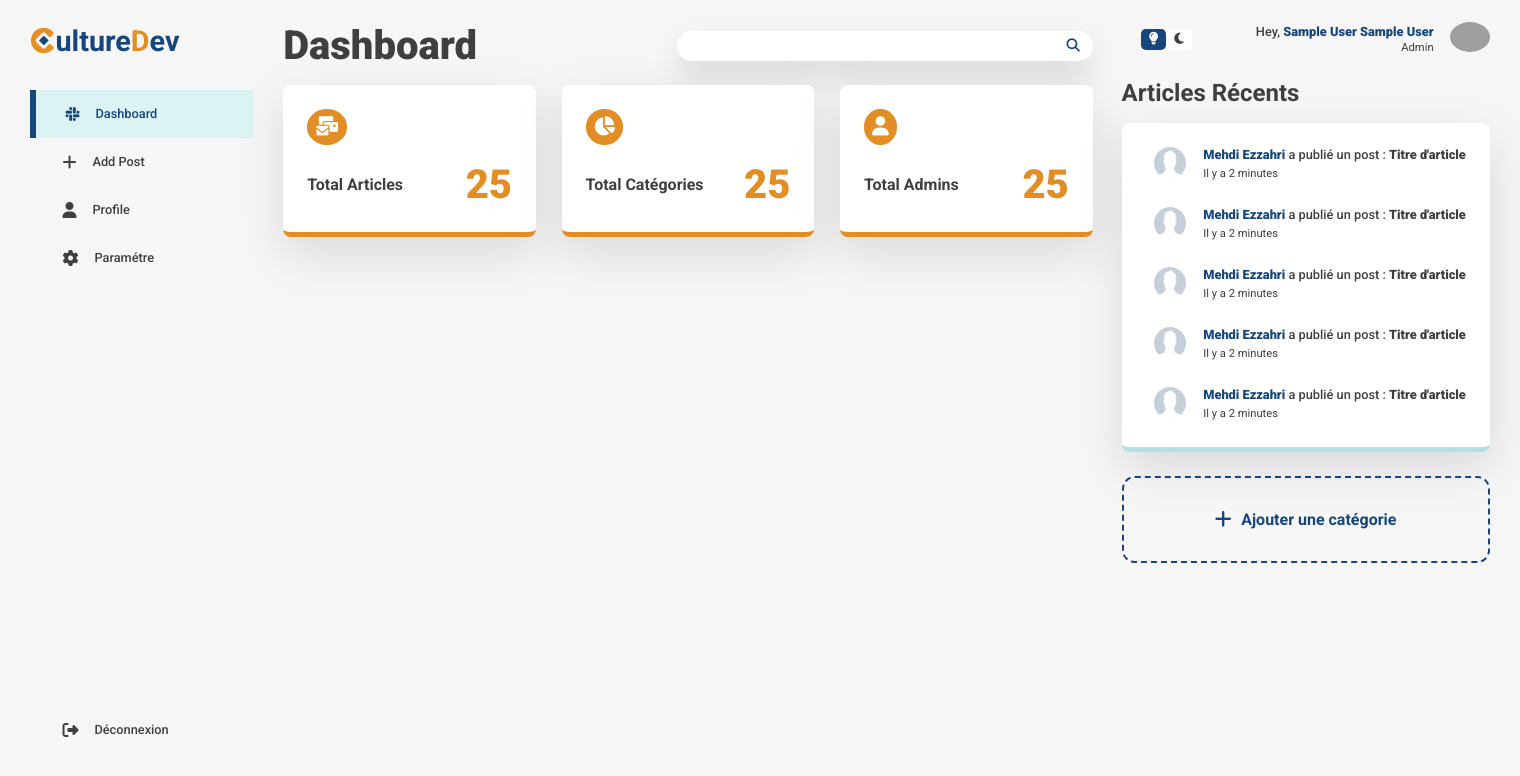
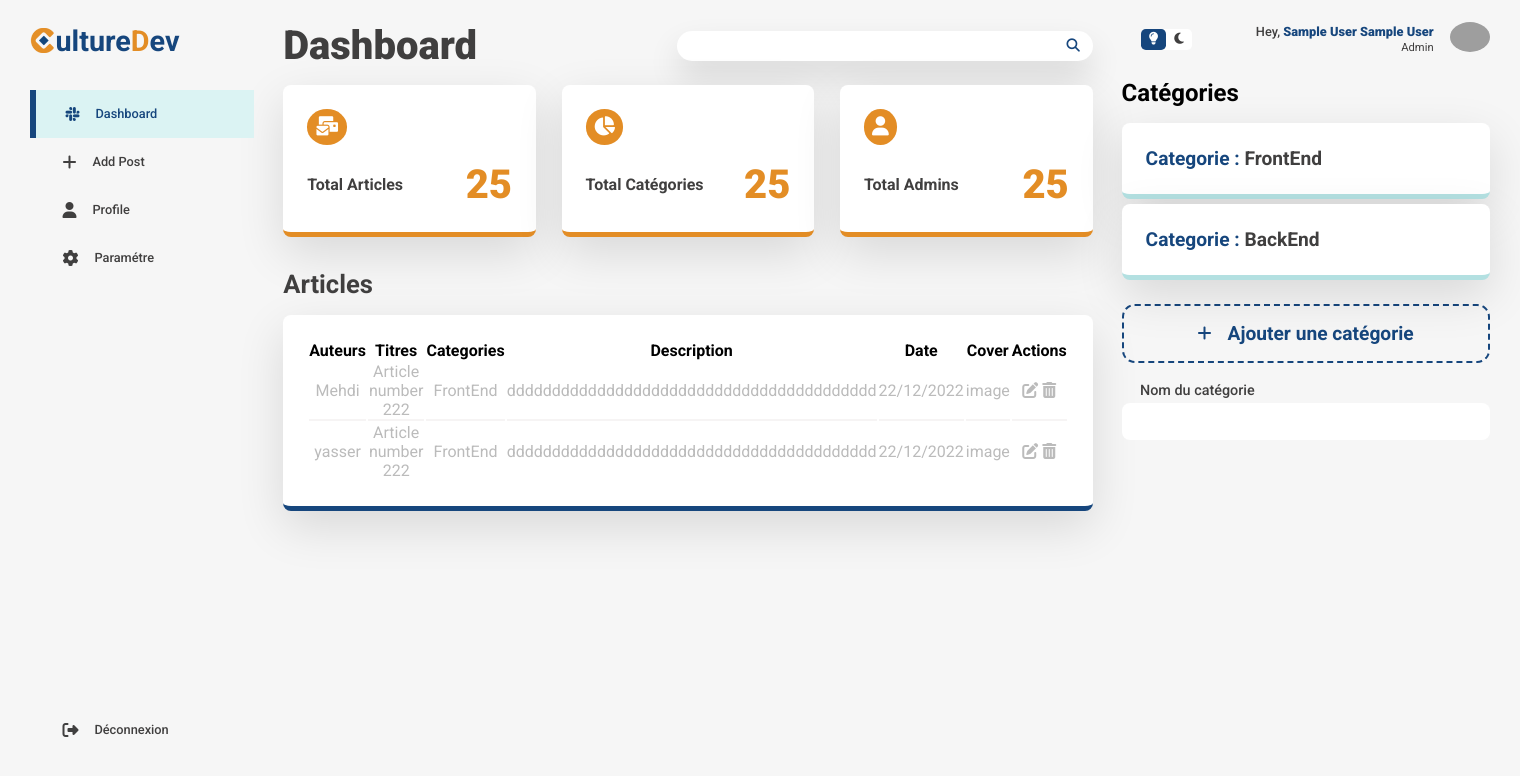
Before and after one commit to MehdiEz-z/CultureDev, a PHP site: page /dashboard.php in a window 1520 px wide. Shown: the top 776 px of the page. Run offline with PHP 8.4, Linux system fonts and the light colour scheme; the visitor is signed in with stand-in values (Sample User, id 1); some libraries are stand-ins or nearby versions; grey boxes are pictures that could not be loaded.

Commit message:
Transfert de projet

```diff
--- a/Assets/Css/mains.css
+++ b/Assets/Css/mains.css
@@ -1,3 +1,4 @@
+@charset "UTF-8";
 @import url("https://fonts.googleapis.com/css2?family=Roboto:wght@100;300;400;500;700;900&display=swap");
 * {
   padding: 0;
@@ -230,6 +231,42 @@ aside .sidebar a:hover i {
   font-weight: 900;
   color: #E38D25;
 }
+.dashbd .articles {
+  margin-top: 2rem;
+}
+.dashbd .articles h2 {
+  font-size: 1.6rem;
+  color: #403f3f;
+  margin-bottom: 0.8rem;
+}
+.dashbd .articles table {
+  width: 100%;
+  text-align: center;
+  background: white;
+  padding: 1.5rem;
+  border-radius: 0.5rem;
+  border-bottom: 5px solid #16467D;
+  margin-top: 1rem;
+  box-shadow: 0 1rem 3rem rgba(10, 10, 10, 0.12);
+  transition: 0.4s;
+}
+.dashbd .articles table:hover {
+  box-shadow: none;
+}
+.dashbd .articles table tbody td {
+  border-bottom: 2px solid #f6f4f4;
+  height: 2.8rem;
+  font-size: 1rem;
+  color: #bbb;
+}
+.dashbd .articles table tbody td .actions {
+  display: flex;
+  align-items: center;
+  justify-content: center;
+}
+.dashbd .articles table tbody tr:last-child td {
+  border: none;
+}
 
 .right-dash {
   margin-top: 1.4rem;
@@ -294,99 +331,97 @@ aside .sidebar a:hover i {
   width: 2.5rem;
   border-radius: 50%;
 }
-.right-dash .recent-posts {
+.right-dash .catégories {
   margin-top: 1.4rem;
 }
-.right-dash .recent-posts h2 {
-  margin-bottom: 0.8rem;
-  font-size: 1.5rem;
-  font-weight: 700;
-  color: #403f3f;
+.right-dash .catégories h2 {
+  margin-bottom: 1rem;
 }
-.right-dash .recent-posts .posts {
+.right-dash .catégories .category {
   background: white;
   padding: 1.5rem;
   border-radius: 0.5rem;
   border-bottom: 5px solid #B3E0E1;
-  margin-top: 1rem;
+  margin-top: 0.3rem;
   box-shadow: 0 1rem 3rem rgba(10, 10, 10, 0.12);
   transition: 0.4s;
+  position: relative;
 }
-.right-dash .recent-posts .posts:hover {
+.right-dash .catégories .category:hover {
   box-shadow: none;
+  border-bottom-color: #B94A48;
 }
-.right-dash .recent-posts .posts .post {
-  display: grid;
-  grid-template-columns: 2.6rem auto;
-  gap: 1rem;
-  margin-bottom: 1.5rem;
+.right-dash .catégories .category:hover .delete-cat {
+  visibility: visible;
 }
-.right-dash .recent-posts .posts .post:last-child {
-  margin-bottom: 0;
-}
-.right-dash .recent-posts .posts .post img {
-  width: 2rem;
-  border-radius: 50%;
-  margin-left: 0.5rem;
-}
-.right-dash .recent-posts .posts .post .post-infos {
-  overflow: hidden;
-  white-space: nowrap;
-  text-overflow: ellipsis;
-}
-.right-dash .recent-posts .posts .post .post-infos p {
-  font-size: 0.8rem;
-  font-weight: 500;
+.right-dash .catégories .category p {
+  font-size: 1.2rem;
+  font-weight: 600;
   color: #403f3f;
 }
-.right-dash .recent-posts .posts .post .post-infos p .username-post {
-  font-size: 0.8rem;
-  font-weight: 900;
+.right-dash .catégories .category p span {
+  font-size: 1.2rem;
+  font-weight: 700;
   color: #16467D;
 }
-.right-dash .recent-posts .posts .post .post-infos p .title-post {
-  font-size: 0.8rem;
-  font-weight: 900;
-  color: #403f3f;
+.right-dash .catégories .category .delete-cat {
+  visibility: hidden;
+  position: absolute;
+  top: 7%;
+  left: 94%;
+  color: #B94A48;
 }
-.right-dash .recent-posts .posts .post .post-infos small {
-  font-size: 0.7rem;
-  font-weight: 400;
-  color: #403f3f;
-}
-.right-dash .add-categorie {
-  display: flex;
-  align-items: center;
-  justify-content: center;
-  margin-top: 1.5rem;
+.right-dash form .add-categorie {
+  margin: 1.5rem 0 2.5rem 0;
   border-radius: 0.8rem;
-  padding: 2rem;
+  padding: 1rem;
   background: transparent;
   border: 2px dashed #16467D;
   transition: 0.3s;
   cursor: pointer;
 }
-.right-dash .add-categorie:hover {
-  background: #16467D;
-  border: none;
+.right-dash form .add-categorie:hover {
+  background: white;
   box-shadow: 0 1rem 3rem rgba(10, 10, 10, 0.12);
 }
-.right-dash .add-categorie:hover h3, .right-dash .add-categorie:hover i {
-  color: white;
-}
-.right-dash .add-categorie div {
+.right-dash form .add-categorie a {
   display: flex;
   align-items: center;
-  gap: 0.6rem;
-}
-.right-dash .add-categorie div h3 {
-  font-size: 1rem;
+  justify-content: center;
+  gap: 1rem;
+  font-size: 1.2rem;
   font-weight: 700;
   color: #16467D;
+  text-decoration: none;
 }
-.right-dash .add-categorie div i {
-  font-size: 1.2rem;
+.right-dash form .add-categorie a i {
+  font-size: 1rem;
   color: #16467D;
+}
+.right-dash form .formContent {
+  position: relative;
+  height: 37px;
+}
+.right-dash form .formContent .input-categorie {
+  position: absolute;
+  width: 100%;
+  height: 100%;
+  border: none;
+  outline: none;
+  border-radius: 0.5rem;
+  background: white;
+  text-indent: 1rem;
+  font-size: 0.9rem;
+  color: #403f3f;
+}
+.right-dash form .formContent label {
+  position: absolute;
+  top: -55%;
+  left: 5%;
+  font-size: 0.9rem;
+  font-weight: 500;
+  color: #403f3f;
+  pointer-events: none;
 }
 
 .signup-btn, .login-btn {
--- /dev/null
+++ b/Assets/Javascript/datatable.js
@@ -0,0 +1,3 @@
+$(document).ready( function () {
+    $('#articles-table  ').DataTable();
+} );
--- a/Assets/Sass/Components/_buttons.scss
+++ b/Assets/Sass/Components/_buttons.scss
@@ -1,4 +1,4 @@
-//Boutton Login & Signup
+//Boutton Signup
 .signup-btn{
     @include w-h(100%,45px);
     @include outline;
@@ -12,6 +12,7 @@
         background-color: $orange;
     }
 }
+//Boutton Login
 .login-btn{
     @extend .signup-btn;
 }
--- a/Assets/Sass/Layouts/_main-dash.scss
+++ b/Assets/Sass/Layouts/_main-dash.scss
@@ -54,5 +54,35 @@
             }
         }
     }
+    .articles{
+        margin-top: 2rem;
+        h2{
+            @include font(1.6rem,null,$black);
+            margin-bottom: .8rem;
+        }
+        table{
+            @include w-h(100%,null);
+            text-align: center;
+            @include card($blue-one);
+            tbody{
+                td{
+                    border-bottom: 2px solid #f6f4f4;
+                    height: 2.8rem;
+                    @include font(1rem,null,$grey);
+                    .actions{
+                        @include flex(flex,center,center,null);
+                    }
+                }
+                tr{
+                    &:last-child{
+                        td{
+                            border: none;
+                        }
+                    }
+                }
+
+            }
+        }
+    }
 
 }
--- a/Assets/Sass/Layouts/_right-dash.scss
+++ b/Assets/Sass/Layouts/_right-dash.scss
@@ -43,71 +43,79 @@
             }
         }
     }
-    .recent-posts{
+    .catégories{
         margin-top: 1.4rem;
         h2{
-            margin-bottom: .8rem;
-            @include font(1.5rem,700,$black);
+            margin-bottom: 1rem;
         }
-        .posts{
-            @include card($blue-tree);
-            .post{
-                @include grid(grid,2.6rem auto,null);
-                gap: 1rem;
-                margin-bottom: 1.5rem;
-                &:last-child{
-                    margin-bottom: 0;
-                }
-                img{
-                    width: 2rem;
-                    border-radius: 50%;
-                    margin-left: .5rem;
-                }
-                .post-infos{
-                        overflow: hidden;
-                        white-space: nowrap;
-                        text-overflow: ellipsis;
-                    p{
-                        @include font(.8rem,500,$black);
-                        .username-post{
-                            @include font(.8rem,900,$blue-one);
-                        }
-                        .title-post{
-                            @include font(.8rem,900,$black);
+        .category{
+            background: $white;
+            padding: 1.5rem;
+            border-radius: .5rem;
+            border-bottom: 5px solid $blue-tree;
+            margin-top: .3rem;
+            box-shadow: 0 1rem 3rem rgba(10, 10, 10, 0.12);
+            transition: .4s;
+            position: relative;
+            &:hover{
+                box-shadow: none;
+                border-bottom-color: $errorText;
+                .delete-cat{
+                    visibility: visible;
                 }
             }
-                    small{
-                        @include font(.7rem,400,$black);
+            p{
+                @include font(1.2rem,600,$black);
+                span{
+                    @include font(1.2rem,700,$blue-one);
+                }
+            }
+            .delete-cat{
+                visibility: hidden;
+                @include position(absolute,7%,94%);
+                color: $errorText;
             }
         }
     }
-        }
-    }
+    form{
         .add-categorie{
-        @include flex(flex,center,center,null);
-        margin-top: 1.5rem;
+            margin: 1.5rem 0 2.5rem 0;
             border-radius: .8rem;
-        padding: 2rem;
+            padding: 1rem;
             background: transparent;
             border: 2px dashed $blue-one;
             transition: 0.3s;
             cursor: pointer;
             &:hover{
-            background: $blue-one;
-            border: none;
+                background: $white;
                 box-shadow: 0 1rem 3rem rgba(10, 10, 10, 0.12);
-            h3,i{
-                color: $white;
+            }
+            a{
+                @include flex(flex,center,center,null);
+                gap: 1rem;
+                @include font(1.2rem,700,$blue-one);
+                text-decoration: none;
+                i{
+                    @include font(1rem,null,$blue-one);
                 }
             }
-        div{
-            @include flex(flex,center,null,null);
-            gap: .6rem;
-            h3{
-                @include font(1rem,700,$blue-one);
         }
-            i{
-                @include font(1.2rem,null,$blue-one);
+        .formContent{
+            position: relative;
+            @include w-h(null,37px);
+            .input-categorie{
+                position: absolute;
+                @include w-h(100%,100%);
+                @include outline;
+                border-radius: .5rem;
+                background: $white;
+                text-indent: 1rem;
+                @include font(.9rem,null,$black);
+            }
+            label{
+                @include position(absolute,-55%,5%);
+                @include font(.9rem,500,$black);
+                pointer-events: none;
             }
         }
     }
--- /dev/null
+++ b/controller/category_controller.php
@@ -0,0 +1,13 @@
+<?php
+require_once '../model/category.php';
+
+if(isset($_POST["saveCategory"])) addCategory();
+
+function addCategory(){
+    $category = new Categories();
+    $category->setcategorie($_POST['name-categorie']);
+
+    $category->addcategorie();
+    header("Location:../view/dashboard.php");
+
+}
--- a/controller/shared.php
+++ b/controller/shared.php
@@ -1,4 +1,5 @@
 <?php
     session_start();
-    require_once 'user_controller.php'
+    require_once 'user_controller.php';
+    require_once 'category_controller.php';
 ?>
--- a/controller/user_controller.php
+++ b/controller/user_controller.php
@@ -55,12 +55,12 @@ function logIn(){
     }
 }
 
-function displayUser(){
-    $user = new User();
+// function displayUser(){
+//     $user = new User();
 
-    $user->setUserId($_SESSION['user']);
-    return $this->getuser();
-}
+//     $user->setUserId($_SESSION['user']);
+//     return $this->getuser();
+// }
 
 
 ?>
--- /dev/null
+++ b/model/category.php
@@ -0,0 +1,47 @@
+<?php
+require_once 'connection.php';
+
+class Categories extends Connection
+{
+    public $id;
+    public $categorie;
+
+    public function setCategoryId( $id)
+    {
+        $this->id = $id;
+    }
+
+    public function setcategorie($categorie)
+    {
+        $this->categorie = $categorie;
+    }
+
+    //=================================== methods ===================================//
+
+    function getallcategorie(){
+
+        $stmt = $this->connect()->prepare("SELECT * FROM category");
+        $stmt->execute();
+
+        return $stmt->fetchAll();
+    }
+
+    function addcategorie(){
+
+        $stmt = $this->connect()->prepare("INSERT INTO category  VALUES (NULL,?)");
+        $stmt->execute([$this->categorie]);
+
+    }
+
+    // function updatecategorie(){
+
+    //     $stmt = $this->connect()->prepare("UPDATE category SET name = ? WHERE category_id = ?");
+    //     $stmt->execute([$this->categorie, $this->id]);
+    // }
+
+    function deletecategorie(){
+
+        $stmt = $this->connect()->prepare("DELETE FROM category WHERE category_id=?");
+        $stmt->execute([$this->id]);
+    }
+}
--- a/model/user.php
+++ b/model/user.php
@@ -67,13 +67,13 @@ class User extends Connection
         return $stmt->fetch();
     }
 
-    function getuser(){
+    // function getuser(){
 
-        $stmt = $this->connect()->prepare("SELECT * FROM users WHERE id_user= ?");
-        $stmt->execute([$this->id]);
+    //     $stmt = $this->connect()->prepare("SELECT * FROM users WHERE id_user= ?");
+    //     $stmt->execute([$this->id]);
 
-        return $stmt->fetch();
-    }
+    //     return $stmt->fetch();
+    // }
 }
 
 ?>
--- a/view/dashboard.php
+++ b/view/dashboard.php
@@ -5,48 +5,9 @@ require_once '../controller/shared.php';
 
 if(!isset($_SESSION['user'])) header("Location:login.php");
 
+require_once './includes/sidebar.php';
+
 ?>
-<body class="dash">
-    <div class="container">
-
-        <!-- Sidebar -->
-        <aside>
-            <!-- Top Sidebar -->
-            <div class="top">
-                <!-- Logo Sidebar -->
-                <div class="logo">
-                    <img src="../Assets/Images/logo.png" alt="CultureDevLogo">
-                    <h3>ulture<span>D</span>ev</h3>
-                </div>
-                <div class="close" id="close-btn">
-                    <i class="fa-solid fa-xmark"></i>
-                </div>
-            </div>
-            <!-- Sidebar Content -->
-            <div class="sidebar">
-                <a href="#" class="active">
-                    <i class="icon fa-brands fa-slack"></i>
-                    <h3>Dashboard</h3>
-                </a>
-                <a href="#">
-                    <i class="fa-solid fa-plus"></i>
-                    <h3>Add Post</h3>
-                </a>
-                <a href="#">
-                    <i class="icon fa-solid fa-user"></i>
-                    <h3>Profile</h3>
-                </a>
-                <a href="#">
-                    <i class="icon fa-solid fa-gear"></i>
-                    <h3>Paramétre</h3>
-                </a>
-                <a href="../controller/logout.php">
-                    <i class="icon fa-solid fa-right-from-bracket"></i>
-                    <h3>Déconnexion</h3>
-                </a>
-            </div>
-        </aside>
-
         <!-- Main Content -->
         <main class="dashbd">
             <div class="top-main">
@@ -92,8 +53,50 @@ if(!isset($_SESSION['user'])) header("Location:login.php");
                     </div>
                 </div>
             </div>
-          </main>
-
+            <!-- Tableau d'affichage  des Articles-->
+            <div class="articles">
+                <h2>Articles</h2>
+                <table id="articles-table">
+                    <thead>
+                        <tr>
+                            <th>Auteurs</th>
+                            <th>Titres</th>
+                            <th>Categories</th>
+                            <th>Description</th>
+                            <th>Date</th>
+                            <th>Cover</th>
+                            <th>Actions</th>
+                        </tr>
+                    </thead>
+                    <tbody>
+                        <tr>
+                            <td>Mehdi</td>
+                            <td>Article number 222</td>
+                            <td>FrontEnd</td>
+                            <td>ddddddddddddddddddddddddddddddddddddddddd</td>
+                            <td>22/12/2022</td>
+                            <td>image</td>
+                            <td class="actions">
+                                <i class="fa-solid fa-pen-to-square"></i>
+                                <i class="fa-solid fa-trash-can"></i>
+                            </td>
+                        </tr>
+                        <tr>
+                            <td>yasser</td>
+                            <td>Article number 222</td>
+                            <td>FrontEnd</td>
+                            <td>ddddddddddddddddddddddddddddddddddddddddd</td>
+                            <td>22/12/2022</td>
+                            <td>image</td>
+                            <td class="actions">
+                                <i class="fa-solid fa-pen-to-square"></i>
+                                <i class="fa-solid fa-trash-can"></i>
+                            </td>
+                        </tr>
+                    </tbody>
+                </table>
+            </div>
+        </main>
         <!-- Right Dashboard content -->
         <div class="right-dash">
             <!-- Top Right Dashboard -->
@@ -118,63 +121,33 @@ if(!isset($_SESSION['user'])) header("Location:login.php");
                 </div>
             </div>
             <!-- Recents Posts -->
-            <div class="recent-posts">
-                <h2>Articles Récents</h2>
-                <div class="posts">
-                    <div class="post">
-                        <div class="profile-photo">
-                            <img src="../Assets/Images/user-1.jpg" alt="Photo de profile">
-                        </div>
-                        <div class="post-infos">
-                            <p><span class="username-post">Mehdi Ezzahri</span> a publié un post : <span class="title-post">Titre d'article posté</span></p>
-                            <small>Il y a 2 minutes</small>
-                        </div>
+            <div class="catégories">
+                <h2>Catégories</h2>
+                <div class="category">
+                    <div class="category-infos">
+                        <p><span class="username-category">Categorie : </span>FrontEnd</p>
                     </div>
-                    <div class="post">
-                        <div class="profile-photo">
-                            <img src="../Assets/Images/user-1.jpg" alt="Photo de profile">
-                        </div>
-                        <div class="post-infos">
-                            <p><span class="username-post">Mehdi Ezzahri</span> a publié un post : <span class="title-post">Titre d'article posté</span></p>
-                            <small>Il y a 2 minutes</small>
-                        </div>
+                    <a href=""><i class="delete-cat fa-solid fa-xmark "></i></a>
+                </div>
+                <div class="category">
+                    <div class="category-infos">
+                        <p><span class="username-category">Categorie : </span>BackEnd</p>
                     </div>
-                    <div class="post">
-                        <div class="profile-photo">
-                            <img src="../Assets/Images/user-1.jpg" alt="Photo de profile">
-                        </div>
-                        <div class="post-infos">
-                            <p><span class="username-post">Mehdi Ezzahri</span> a publié un post : <span class="title-post">Titre d'article posté</span></p>
-                            <small>Il y a 2 minutes</small>
-                        </div>
-                    </div>
-                    <div class="post">
-                        <div class="profile-photo">
-                            <img src="../Assets/Images/user-1.jpg" alt="Photo de profile">
-                        </div>
-                        <div class="post-infos">
-                            <p><span class="username-post">Mehdi Ezzahri</span> a publié un post : <span class="title-post">Titre d'article posté</span></p>
-                            <small>Il y a 2 minutes</small>
-                        </div>
-                    </div>
-                    <div class="post">
-                        <div class="profile-photo">
-                            <img src="../Assets/Images/user-1.jpg" alt="Photo de profile">
-                        </div>
-                        <div class="post-infos">
-                            <p><span class="username-post">Mehdi Ezzahri</span> a publié un post : <span class="title-post">Titre d'article posté</span></p>
-                            <small>Il y a 2 minutes</small>
-                        </div>
-                    </div>
+                    <a href=""><i class="delete-cat fa-solid fa-xmark "></i></a>
                 </div>
             </div>
-            <!-- Button add Categories -->
-            <div class="add-categorie">
-                <div>
-                    <i class="fa-solid fa-plus"></i>
-                    <h3>Ajouter une catégorie</h3>
+            <form action="" methode="POST" class="formCategory">
+                <!-- Button add Categories -->
+                <div class="add-categorie">
+                    <a href=""><i class="fa-solid fa-plus" name ="saveCategory"></i>Ajouter une catégorie</a>
                 </div>
-            </div>
+                <div class="formContent">
+                    <input class="input-categorie" name="name-categorie" id="add-categorie" type="text" >
+                    <label>Nom du catégorie</label>
+                </div>
+            </form>
         </div>
     </div>
 </body>
+<script src="../Assets/Javascript/datatable.js"></script>
+</html>
--- /dev/null
+++ b/view/includes/sidebar.php
@@ -0,0 +1,40 @@
+<body class="dash">
+    <div class="container">
+
+        <!-- Sidebar -->
+        <aside>
+            <!-- Top Sidebar -->
+            <div class="top">
+                <!-- Logo Sidebar -->
+                <div class="logo">
+                    <img src="../Assets/Images/logo.png" alt="CultureDevLogo">
+                    <h3>ulture<span>D</span>ev</h3>
+                </div>
+                <div class="close" id="close-btn">
+                    <i class="fa-solid fa-xmark"></i>
+                </div>
+            </div>
+            <!-- Sidebar Content -->
+            <div class="sidebar">
+                <a href="#" class="active">
+                    <i class="icon fa-brands fa-slack"></i>
+                    <h3>Dashboard</h3>
+                </a>
+                <a href="#">
+                    <i class="fa-solid fa-plus"></i>
+                    <h3>Add Post</h3>
+                </a>
+                <a href="#">
+                    <i class="icon fa-solid fa-user"></i>
+                    <h3>Profile</h3>
+                </a>
+                <a href="#">
+                    <i class="icon fa-solid fa-gear"></i>
+                    <h3>Paramétre</h3>
+                </a>
+                <a href="../controller/logout.php">
+                    <i class="icon fa-solid fa-right-from-bracket"></i>
+                    <h3>Déconnexion</h3>
+                </a>
+            </div>
+        </aside>
```
Lines whose indentation alone changed are shown as unchanged.
